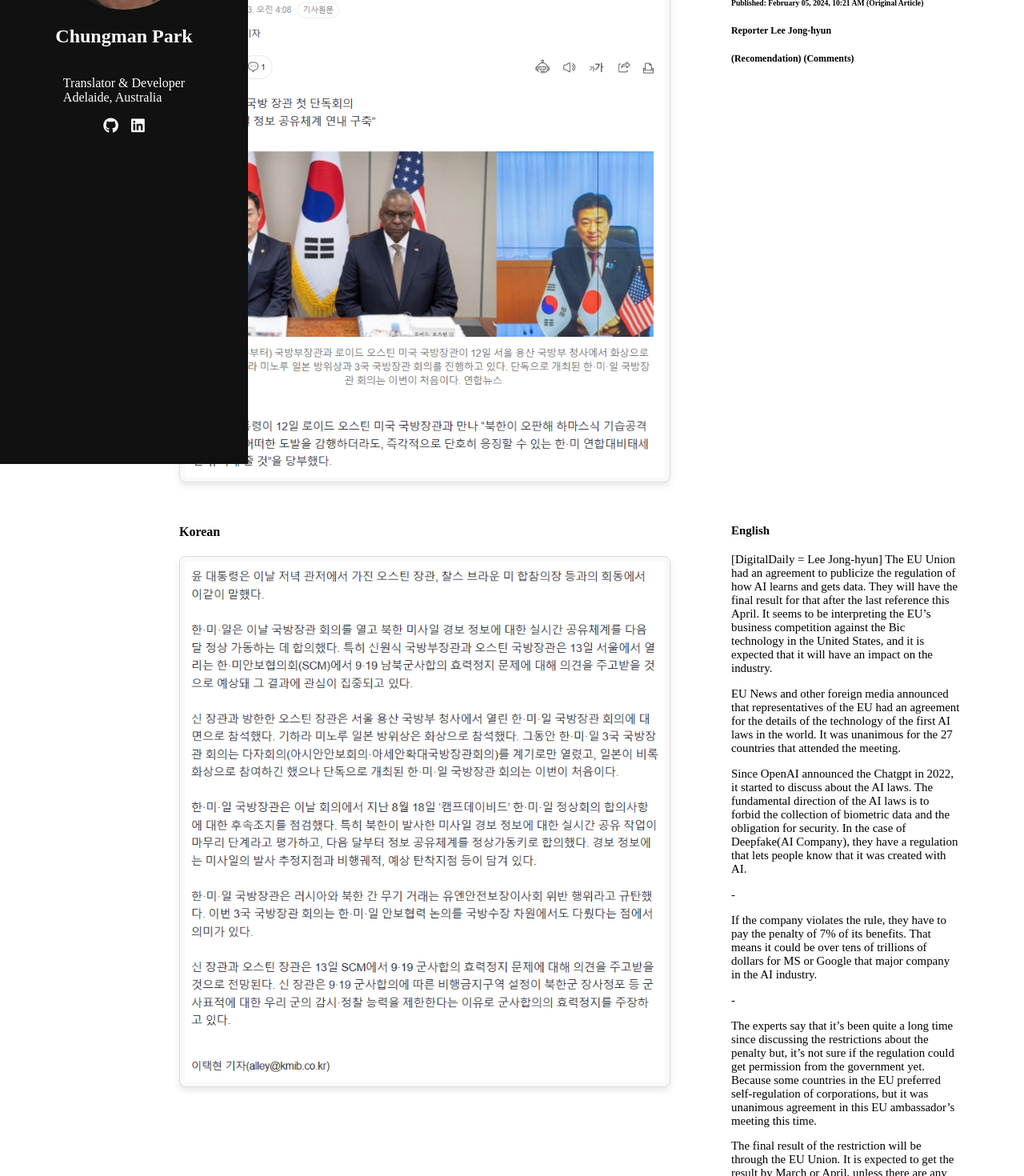
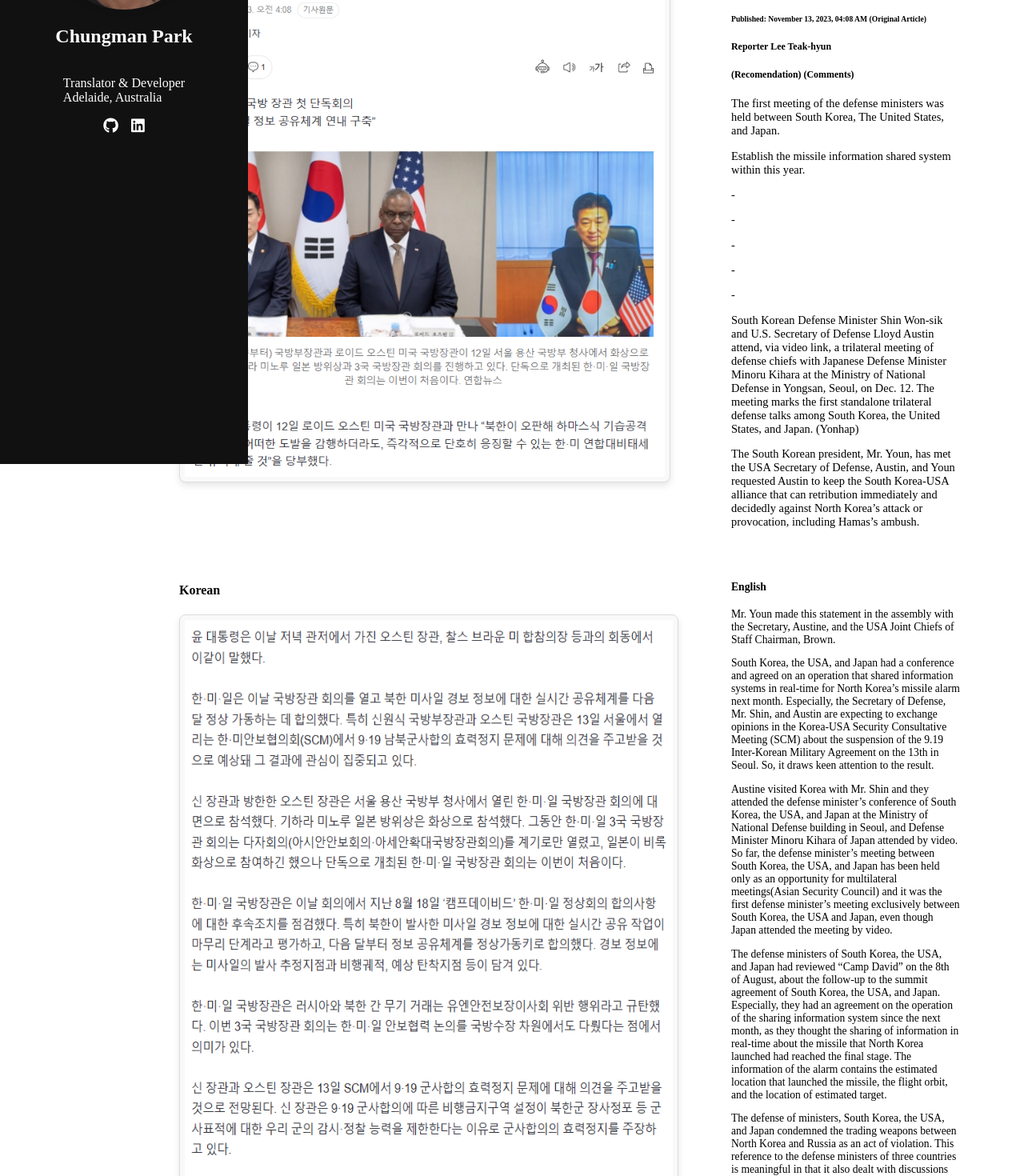
Before and after one commit to ChungmanPARK12/translator-portfolio, a React (Vite) app: page /korean-english/kuj in a window 1280 px wide. Shown: the part 220-1690 px from the top of the page at 80% size. Built offline with nearby package versions, Linux system fonts and the light colour scheme.

Commit message:
last update

```diff
--- a/src/components/KoreanEnglish/CSS1.css
+++ b/src/components/KoreanEnglish/CSS1.css
@@ -230,7 +230,7 @@ strong {
 
 .translation-image-trump2 {
   width: 610px;
-  height: 700px;
+  height: 550px;
   border: 1px solid #ddd;        /* light border */
   border-radius: 8px;            /* rounded corners */
   padding: 6px;                  /* spacing inside border */
@@ -267,6 +267,16 @@ strong {
   background-color: #f9f9f9;     /* subtle background */
   box-shadow: 0 4px 8px rgba(0, 0, 0, 0.1);  /* soft shadow */
 }
+
+.translation-image-kuj {
+  width: 610px;
+  height: 750px;
+  border: 1px solid #ddd;        /* light border */
+  border-radius: 8px;            /* rounded corners */
+  padding: 6px;                  /* spacing inside border */
+  background-color: #f9f9f9;     /* subtle background */
+  box-shadow: 0 4px 8px rgba(0, 0, 0, 0.1);  /* soft shadow */
+}
 .translation-col-imf {
   font-size: 1rem;
 }
--- a/src/components/KoreanEnglish/Kuj.jsx
+++ b/src/components/KoreanEnglish/Kuj.jsx
@@ -18,16 +18,35 @@ const Kuj = () => {
             <div className="translation-col-E" style={{ fontSize: '0.90rem' }}>
               <h4>English</h4>
               <p>
-                <h3> The regulation of AI targeting big technology, accelerating EU, unanimous agreement. </h3>
+                <h3> The South Korean ruling party met the USA, Secretary of Defense. Japan, and Hamas’s ambush, requesting the state of immediate retribution.   </h3>
               </p>
               <p>
-                <h6>Published: February 05, 2024, 10:21 AM (Original Article)</h6>
+                <h6>Published: November 13, 2023, 04:08 AM (Original Article)</h6>
               </p>
               <p>
-                <h5>Reporter Lee Jong-hyun</h5>
+                <h5>Reporter Lee Teak-hyun</h5>
               </p>
               <p>
                 <h5>(Recomendation) (Comments)</h5>
+              </p>
+              <p>
+                The first meeting of the defense ministers was held between South Korea, The United States, and Japan.
+              </p>
+              <p>
+                Establish the missile information shared system within this year.
+              </p>
+              <p>-</p>
+              <p>-</p>
+              <p>-</p>
+              <p>-</p>
+              <p>-</p>
+
+              <p>
+                South Korean Defense Minister Shin Won-sik and U.S. Secretary of Defense Lloyd Austin attend, via video link, a trilateral meeting of defense chiefs with Japanese Defense Minister Minoru Kihara at the Ministry of National Defense in Yongsan, Seoul, on Dec. 12.
+                The meeting marks the first standalone trilateral defense talks among South Korea, the United States, and Japan. (Yonhap)
+              </p>
+              <p>
+                The South Korean president, Mr. Youn, has met the USA Secretary of Defense, Austin, and Youn requested Austin to keep the South Korea-USA alliance that can retribution immediately and decidedly against North Korea’s attack or provocation, including Hamas’s ambush.
               </p>
             </div>
           </div>
@@ -37,48 +56,40 @@ const Kuj = () => {
             <div className="translation-col-K">
               <h4>Korean</h4>
               <div className="image-text-wrapper">
-                <img src={aiEssayImage2} alt="AI Essay B" className="translation-image" />
+                <img src={aiEssayImage2} alt="AI Essay B" className="translation-image-kuj" />
               </div>
             </div>
 
-            <div className="translation-col-E"  style={{ fontSize: '0.93rem' }}>
+            <div className="translation-col-E"  style={{ fontSize: '0.85rem' }}>
               <h4>English</h4>
 
               <p>
-                [DigitalDaily = Lee Jong-hyun] The EU Union had an agreement to publicize the regulation of how AI learns and gets data.
-                They will have the final result for that after the last reference this April. It seems to be interpreting the EU’s business competition against the Bic technology in the United States,
-                and it is expected that it will have an impact on the industry.
+                Mr. Youn made this statement in the assembly with the Secretary, Austine, and the USA Joint Chiefs of Staff Chairman, Brown.
               </p>
 
               <p>
-                EU News and other foreign media announced that representatives of the EU had an agreement for the details of the technology of the first AI laws in the world.
-                It was unanimous for the 27 countries that attended the meeting.
+                South Korea, the USA, and Japan had a conference and agreed on an operation that shared information systems in real-time for North Korea’s missile alarm next month. Especially, the Secretary of Defense, Mr. Shin, and Austin are expecting to exchange opinions in the Korea-USA Security Consultative Meeting (SCM)
+                about the suspension of the 9.19 Inter-Korean Military Agreement on the 13th in Seoul. So, it draws keen attention to the result.
               </p>
 
               <p>
-                Since OpenAI announced the Chatgpt in 2022, it started to discuss about the AI laws. The fundamental direction of the AI laws is to forbid the collection of biometric data and the obligation for security. In the case of Deepfake(AI Company),
-                they have a regulation that lets people know that it was created with AI.
-              </p>
-
-              <p>-</p>
-              <p>
-                If the company violates the rule, they have to pay the penalty of 7% of its benefits. That means it could be over tens of trillions of dollars for MS or Google that major company in the AI industry.
-              </p>
-              <p>-</p>
-              <p>
-                The experts say that it’s been quite a long time since discussing the restrictions about the penalty but, it’s not sure if the regulation could get permission from the government yet. Because some countries in the EU preferred self-regulation of corporations,
-                but it was unanimous agreement in this EU ambassador’s meeting this time.
+                Austine visited Korea with Mr. Shin and they attended the defense minister’s conference of South Korea, the USA, and Japan at the Ministry of National Defense building in Seoul, and  Defense Minister Minoru Kihara of Japan attended by video. So far, the defense minister’s meeting between South Korea, the USA, and Japan has been held only as an opportunity for multilateral meetings(Asian Security Council) and it was the first defense minister’s meeting exclusively between
+                South Korea, the USA and Japan, even though Japan attended the meeting by video.
               </p>
               <p>
-                The final result of the restriction will be through the EU Union. It is expected to get the result by March or April, unless there are any issues. Plus, it will not confirm the regulation right after getting permission, it will have a period for suspension for like 1 – 2 years to publish the regulation.
+                The defense ministers of South Korea, the USA, and Japan had reviewed “Camp David” on the 8th of August, about the follow-up to the summit agreement of South Korea, the USA, and Japan. Especially, they had an agreement on the operation of the sharing information system since the next month, as they thought the sharing of information in real-time about the missile that North Korea launched had reached the final stage. The information of the alarm contains the estimated location that launched the missile,
+                the flight orbit, and the location of estimated target.
               </p>
 
               <p>
-                Meanwhile, Korea is also considering to prepare the law of AI as well. They are considering the regulation that is related to restrict industry and promotion, and suggesting that to the National Assembly. The Korean government wants to get the result quickly but,
-                they are still on standby for permission from the Science and Technology Commission.
+                The defense of ministers, South Korea, the USA, and Japan condemned the trading weapons between North Korea and Russia as an act of violation. This reference to the defense ministers of three countries is meaningful in that it also dealt with discussions on security cooperation between South Korea, the USA, and Japan at the level of the head of defense.
               </p>
-
-
+              <p>
+                Mr. Shin and Austine expect to discuss the 9.19 Suspension of Military Agreement issue in SCM on the 13th. Mr. Shin still insists on the Suspension of the Military Agreement regarding the establishment of a no-fly zone under the military agreement because it restricts the Korean military’s ability to surveillance and reconnaissance for military targets such as North Korea’s artillery.
+              </p>
+              <p>
+                By Lee Teak-hyun
+              </p>
             </div>
           </div>
 
--- a/src/components/KoreanEnglish/Trump2.jsx
+++ b/src/components/KoreanEnglish/Trump2.jsx
@@ -47,15 +47,15 @@ const Trump2 = () => {
             <p>
               The candidate of democracy the former president, Trump received the highest rate after he was convicted of the suspicion of money to silence for his sexual harassment.
             </p>
-            <p>-</p>
+
             <p>
               30th, the Trump campaign committee said that the amount of sponsored money broke the previous record after the conviction of Trump.
             </p>
-            <p>-</p>
+
             <p>
               The committee will announce that 40 million, the donation money which is almost double the previous record after Biden's shameful trial verdict.
             </p>
-            <p>-</p>
+
             <p>
               The committee argued that 30% of the donation is from the new sponsors and that the political witch hunt for former President Trump is waking up sponsors.
             </p>
```
